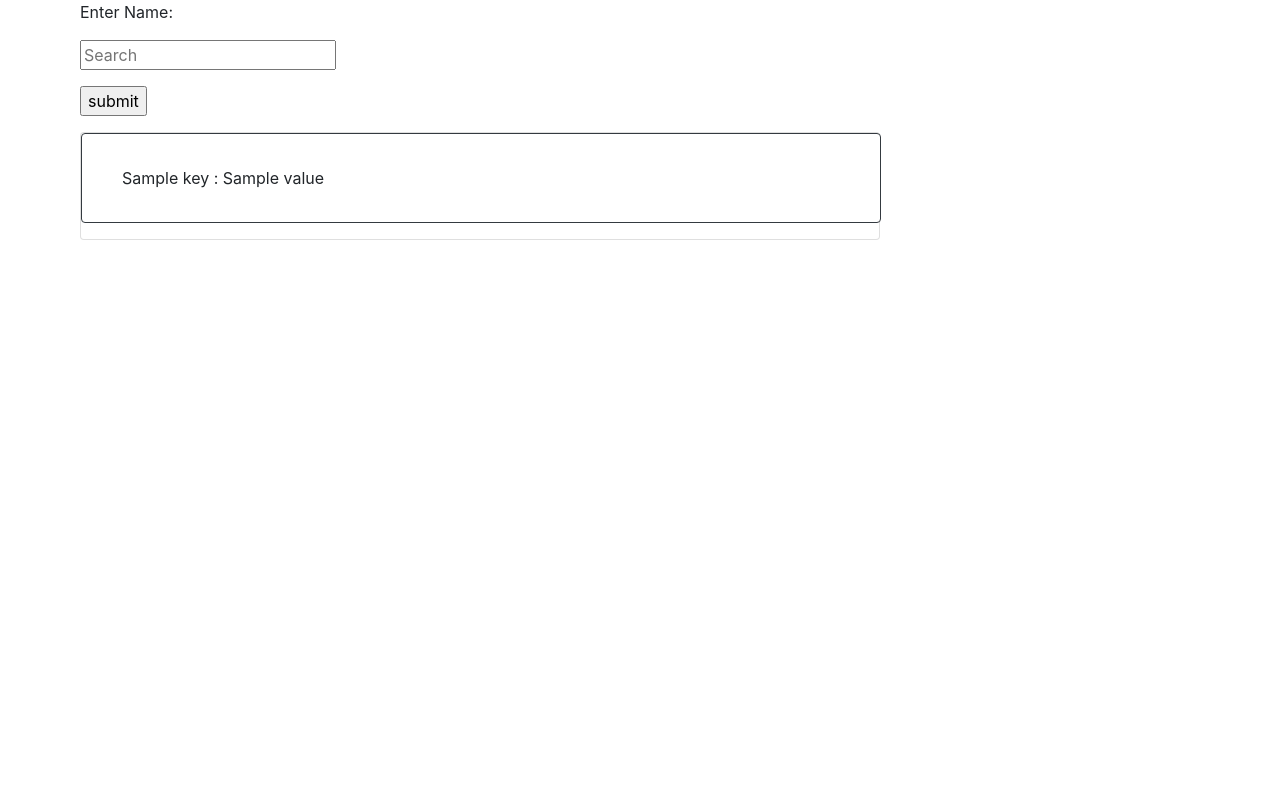
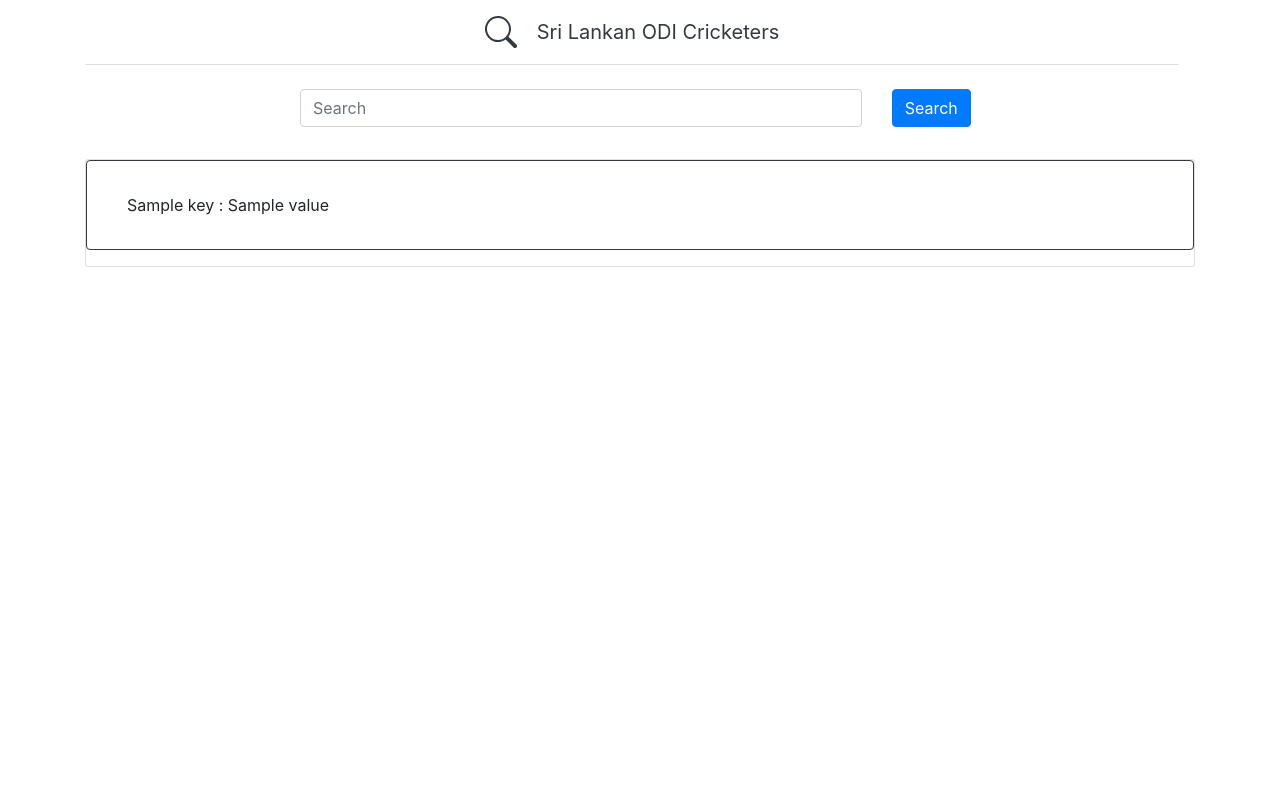
Before and after one commit to CharithKularathna/SriLankan-Cricketer-IR-System, a Flask app: template templates/index.html in a window 1280 px wide. Run offline with Flask 2, Linux system fonts and the light colour scheme; the template is opened without the code that fills it: most values are stand-ins (such as "Sample title", 1, 10 or a date in 2020); some libraries are stand-ins or nearby versions.

Commit message:
update UI - part 1

```diff
--- a/templates/index.html
+++ b/templates/index.html
@@ -5,18 +5,51 @@
     integrity="sha384-Gn5384xqQ1aoWXA+058RXPxPg6fy4IWvTNh0E263XmFcJlSAwiGgFAW/dAiS6JXm" crossorigin="anonymous">
 </head>
 
-<body style="padding-left: 5em;">
-  <form action="http://localhost:5000/" method="post" style=>
-    <p>Enter Name:</p>
-    <p><input type="text" name="query" placeholder="Search" /></p>
-    <p><input type="submit" value="submit" name="form" /></p>
-  </form>
+<body>
+  <div class="container">
+    <header class="nav navbar navbar-brand d-flex flex-wrap justify-content-center py-3 mb-4 border-bottom navbar-dark">
+      <a href="/" class="d-flex align-items-center mb-3 mb-md-0 me-md-auto text-dark text-decoration-none">
+        <svg xmlns="http://www.w3.org/2000/svg" width="32" height="32" fill="currentColor" class="bi bi-search" viewBox="0 0 16 16">
+          <path d="M11.742 10.344a6.5 6.5 0 1 0-1.397 1.398h-.001c.03.04.062.078.098.115l3.85 3.85a1 1 0 0 0 1.415-1.414l-3.85-3.85a1.007 1.007 0 0 0-.115-.1zM12 6.5a5.5 5.5 0 1 1-11 0 5.5 5.5 0 0 1 11 0z"/>
+        </svg>
+        <span style="width: 20px;"></span>
+        <span class="fs-4">Sri Lankan ODI Cricketers</span>
+      </a>
+      <ul class="nav nav-pills">
+
+      </ul>
+    </header>
+  <div class="container">
+    <div class="row">
+      <div class="col-2">
+      </div>
+      <div class="col-8">
+        <form class="" action="http://localhost:5000/" method="post" style="width: 100%%;">
+          <div class="container">
+            <div class="row">
+              <div class="col-10">
+                <p><input class="form-control" type="text" name="query" placeholder="Search" style="width: 100%"/></p>
+              </div>
+              <div class="col-2">
+                <p><input class="btn btn-primary" type="submit" value="Search" name="form" /></p>
+              </div>
+            </div>
+          </div>
+        </form>
+      </div>
+      <div class="col-2">
+      </div>
+    </div>
+
+  </div>
+
 
   <div class="row">
-    <div class="col-sm-6">
-      <div class="card" style="width: 50rem;">
+
+    <div class="col-12">
+      <div class="card" style="width: 100%">
         {% for each in names %}
-        <div class="card border-dark mb-3" style="width: 50rem;">
+        <div class="card border-dark mb-3" style="width: 100%">
           <div class="card-body">
             {% for key, value in each.items() %}
             <ul class="list-group list-group-flush">
@@ -28,6 +61,8 @@
         {% endfor %}
       </div>
     </div>
+
+  </div>
   </div>
 
   <script src="https://code.jquery.com/jquery-3.2.1.slim.min.js"
```
